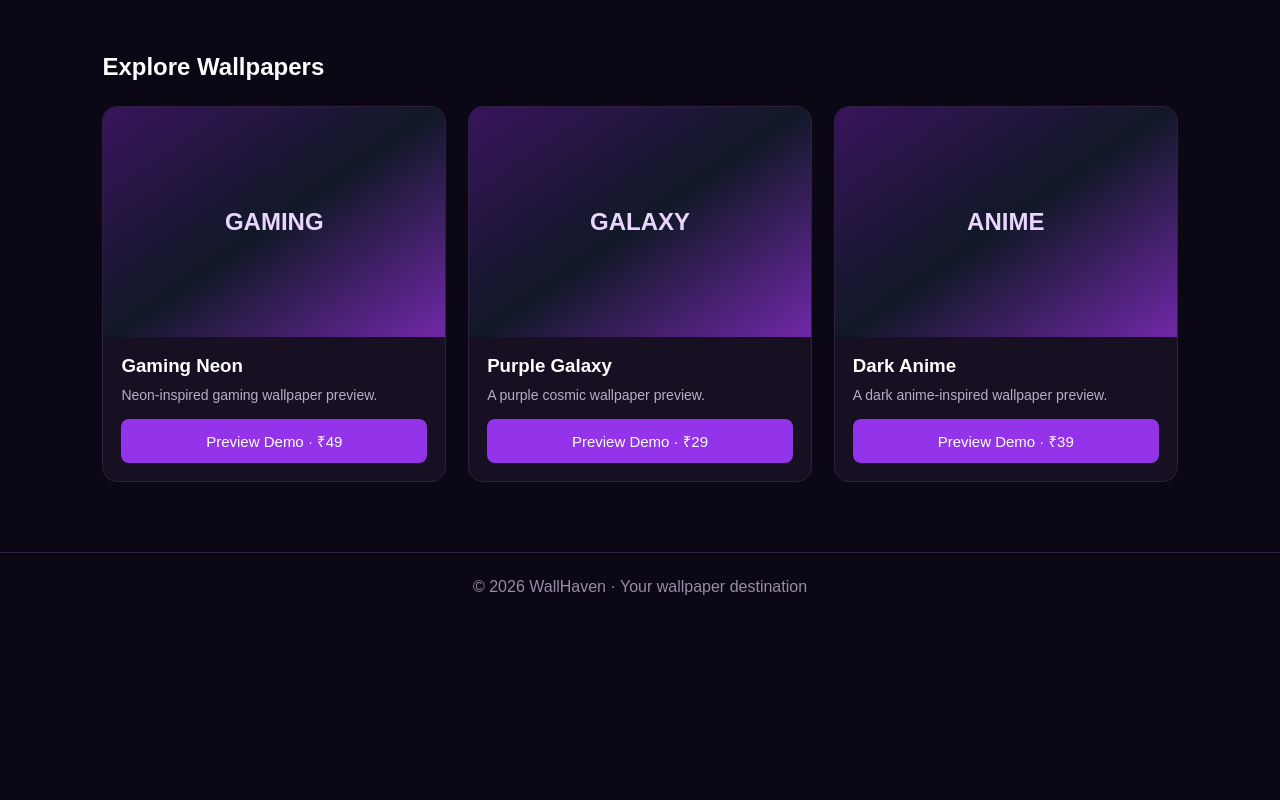
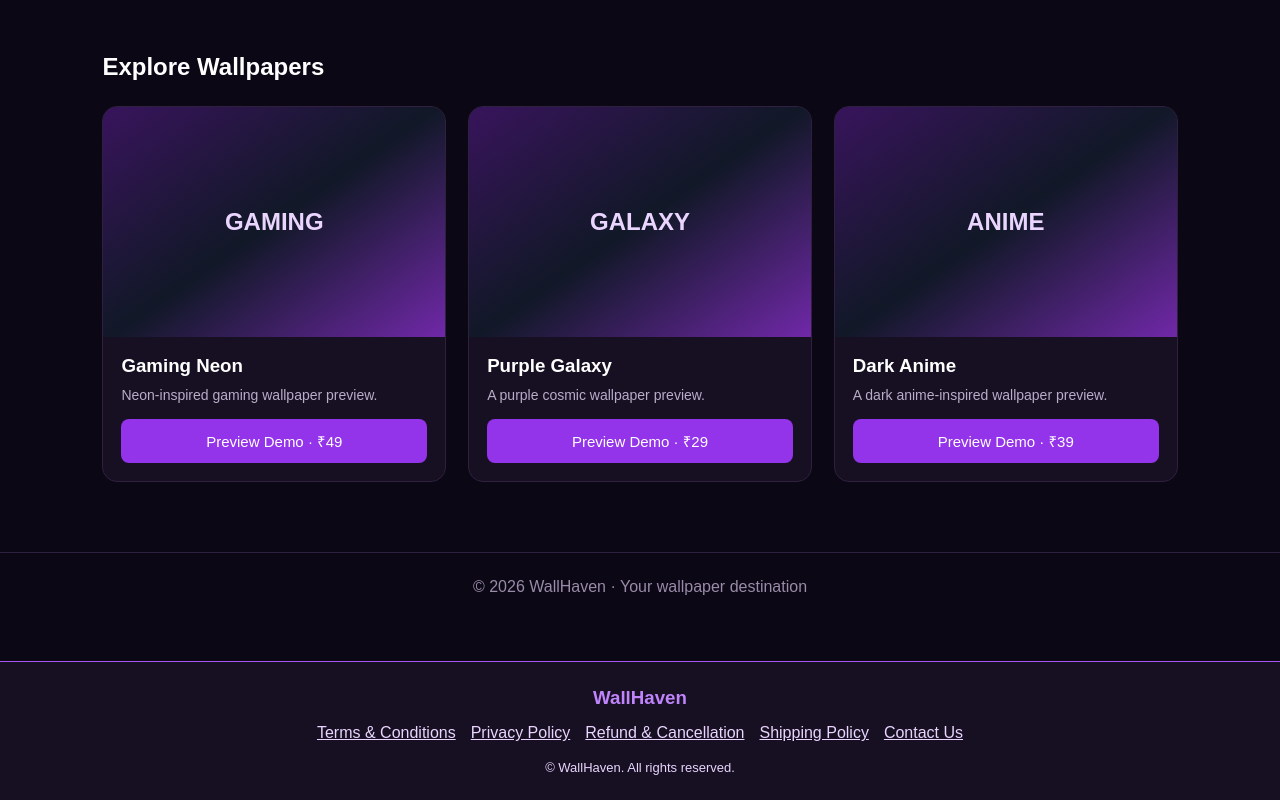
Before and after one commit to rohithsathiyaraj2-cyber/wallhaven, a plain HTML site: page index.html in a window 1280 px wide. Shown: the part 348-1148 px from the top of the page. Before the commit the page ends 969 px from the top, so only its background shows below. Drawn offline with nearby package versions, Linux system fonts and the light colour scheme; no server answers.

Commit message:
Update index.html

```diff
--- a/index.html
+++ b/index.html
@@ -610,6 +610,21 @@ document.getElementById("upload-form").addEventListener("submit", async function
         <button type="button" onclick="document.getElementById('upi-payment-box').style.display='none'" style="padding:10px 20px;border:0;border-radius:8px;background:#a855f7;color:white;cursor:pointer;">Close</button>
     </div>
 </div>
+	<!-- WallHaven Policy Links -->
+<footer style="background:#171022; color:#e9d5ff; padding:25px 15px; text-align:center; border-top:1px solid #a855f7; margin-top:40px;">
+    <h3 style="color:#c084fc; margin-bottom:15px;">WallHaven</h3>
+
+    <nav style="display:flex; flex-wrap:wrap; justify-content:center; gap:15px;">
+        <a href="terms.html" style="color:#e9d5ff;">Terms &amp; Conditions</a>
+        <a href="privacy.html" style="color:#e9d5ff;">Privacy Policy</a>
+        <a href="refund.html" style="color:#e9d5ff;">Refund &amp; Cancellation</a>
+        <a href="shipping.html" style="color:#e9d5ff;">Shipping Policy</a>
+        <a href="contact.html" style="color:#e9d5ff;">Contact Us</a>
+    </nav>
+
+    <p style="font-size:13px; margin-top:18px;">© WallHaven. All rights reserved.</p>
+</footer>
+
 
 </body>
 </html>
```
